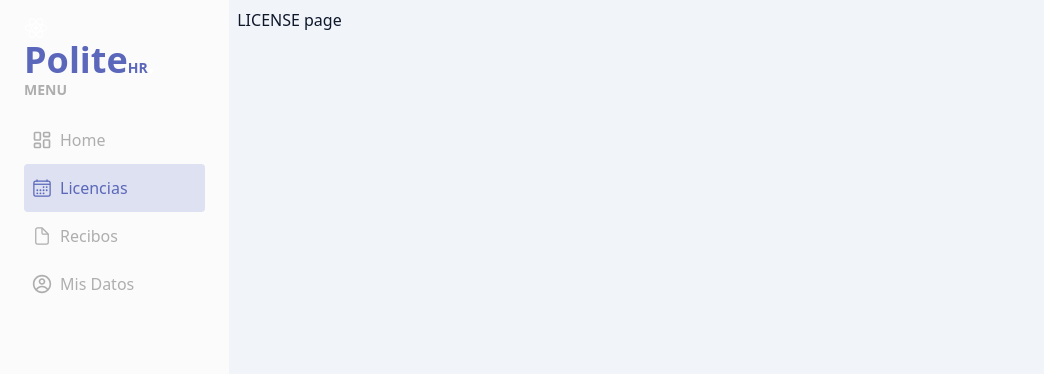
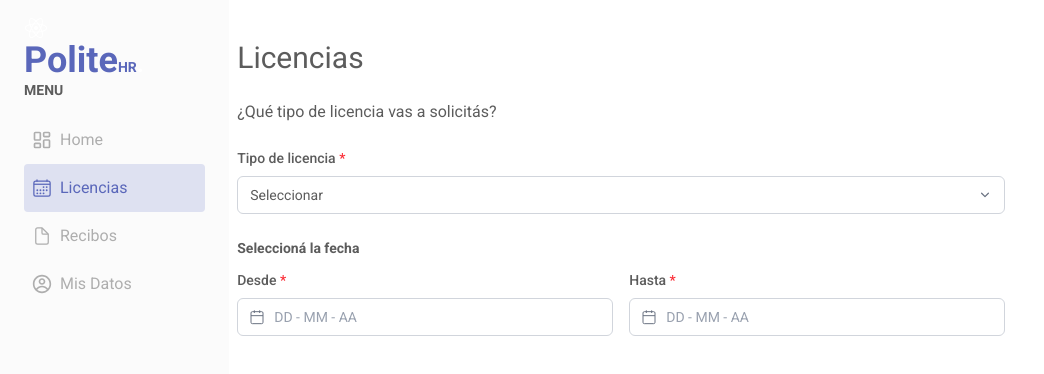
Before and after one commit to npallares/polite, a Next.js app: page /dashboard/license in a window 1280 px wide. Shown: the top 374 px of the page, without its empty margins (0-1044 px from the left). Built offline with nearby package versions, Linux system fonts and the light colour scheme.

Commit message:
feat: add licencias

```diff
--- a/src/app/components/MenuItems/MenuItems.tsx
+++ b/src/app/components/MenuItems/MenuItems.tsx
@@ -55,7 +55,7 @@ const MenuItems: React.FC = () => {
       >
         <Link
           href={path}
-          className={`w-full rounded px-2 inline-flex space-x-2 items-center hover:bg-complementary transition ease-linear duration-150 text-main-stone-900 ${
+          className={`w-full rounded px-2 inline-flex space-x-2 items-center hover:bg-complementary transition ease-linear duration-150 text-main-stone-800 ${
             isActive ? "bg-complementary text-primary" : ""
           }`}
         >
--- a/src/app/components/Sidebar/Sidebar.tsx
+++ b/src/app/components/Sidebar/Sidebar.tsx
@@ -5,7 +5,7 @@ const Sidebar = () => {
   return (
     <div
       id="menu"
-      className="bg-main-white min-h-screen z-10 text-slate-300 w-70 left-0 overflow-hideen border-amber-400"
+      className="bg-main-white min-h-screen z-10 text-slate-300 w-70 left-0 overflow-hideen border-amber-400 "
     >
       <div id="logo" className="my-4 px-6">
         <section className="text-lg md:text-2xl font-bold text-white">
--- a/src/app/dashboard/layout.tsx
+++ b/src/app/dashboard/layout.tsx
@@ -4,7 +4,7 @@ import Sidebar from "../components/Sidebar/Sidebar";
 const dashboardPage = ({ children }: { children: React.ReactNode }) => {
   return (
     <>
-      <div className="bg-slate-100 overflow-y-scroll w-screen h-full antialiased text-slate-300 selection:bg-red-600 selection:text-white">
+      <div className=" overflow-y-scroll w-screen h-full antialiased text-slate-300 selection:bg-red-600 selection:text-white">
         <div className="flex">
           <Sidebar />
           <div className="p-2 w-full text-slate-900">{children}</div>
--- a/src/app/dashboard/license/page.tsx
+++ b/src/app/dashboard/license/page.tsx
@@ -1,9 +1,106 @@
-import React from 'react'
+import React from "react";
 
 const page = () => {
   return (
-    <div>LICENSE page</div>
-  )
+    <form className="w-full max-w-3xl space-y-6 text-main-stone-900 bg-white">
+      <h1 className="text-3xl mt-8">Licencias</h1>
+      <h2>¿Qué tipo de licencia vas a solicitás?</h2>
+      {/* Tipo de licencia */}
+      <div className="space-y-2">
+        <label htmlFor="tipo" className="block text-sm font-medium">
+          Tipo de licencia <span className="text-red-500">*</span>
+        </label>
+        <div className="relative">
+          <select
+            id="tipo"
+            className="w-full appearance-none rounded-md border border-gray-300 bg-white px-3 py-2 pr-9 text-sm outline-none focus:border-gray-500"
+            defaultValue=""
+            required
+          >
+            <option value="" disabled>
+              Seleccionar
+            </option>
+            <option value="a">A</option>
+            <option value="b">B</option>
+            <option value="c">C</option>
+          </select>
+
+          {/* caret */}
+          <svg
+            className="pointer-events-none absolute right-3 top-1/2 -translate-y-1/2 h-4 w-4 text-gray-500"
+            viewBox="0 0 20 20"
+            fill="currentColor"
+          >
+            <path d="M5.23 7.21a.75.75 0 0 1 1.06.02L10 10.94l3.71-3.71a.75.75 0 1 1 1.06 1.06l-4.24 4.24a.75.75 0 0 1-1.06 0L5.21 8.29a.75.75 0 0 1 .02-1.08z" />
+          </svg>
+        </div>
+      </div>
+
+      {/* Seleccioná la fecha */}
+      <div className="space-y-3">
+        <p className="text-sm font-semibold">
+          Seleccioná la fecha
+        </p>
+
+        <div className="grid gap-4 sm:grid-cols-2">
+          {/* Desde */}
+          <div className="space-y-2">
+            <label htmlFor="desde" className="block text-sm font-medium">
+              Desde <span className="text-red-500">*</span>
+            </label>
+            <div className="relative">
+              <span className="pointer-events-none absolute left-3 top-1/2 -translate-y-1/2">
+                <CalendarIcon className="h-4 w-4 text-gray-500" />
+              </span>
+              <input
+                id="desde"
+                type="text"
+                placeholder="DD - MM - AA"
+                className="w-full rounded-md border border-gray-300 bg-white pl-9 pr-3 py-2 text-sm outline-none placeholder:text-gray-400 focus:border-gray-500"
+                required
+              />
+            </div>
+          </div>
+
+          {/* Hasta */}
+          <div className="space-y-2">
+            <label htmlFor="hasta" className="block text-sm font-medium">
+              Hasta <span className="text-red-500">*</span>
+            </label>
+            <div className="relative">
+              <span className="pointer-events-none absolute left-3 top-1/2 -translate-y-1/2">
+                <CalendarIcon className="h-4 w-4 text-gray-500" />
+              </span>
+              <input
+                id="hasta"
+                type="text"
+                placeholder="DD - MM - AA"
+                className="w-full rounded-md border border-gray-300 bg-white pl-9 pr-3 py-2 text-sm outline-none placeholder:text-gray-400 focus:border-gray-500"
+                required
+              />
+            </div>
+          </div>
+        </div>
+      </div>
+    </form>
+  );
+};
+
+function CalendarIcon(props: React.SVGProps<SVGSVGElement>) {
+  return (
+    <svg viewBox="0 0 24 24" fill="none" {...props}>
+      <rect
+        x="3"
+        y="4"
+        width="18"
+        height="18"
+        rx="2"
+        stroke="currentColor"
+        strokeWidth="1.5"
+      />
+      <path d="M8 2v4M16 2v4M3 10h18" stroke="currentColor" strokeWidth="1.5" />
+    </svg>
+  );
 }
 
-export default page
+export default page;
--- a/src/app/dashboard/page.tsx
+++ b/src/app/dashboard/page.tsx
@@ -1,5 +1,5 @@
 import { redirect } from "next/navigation";
 
 export default function DashboardPage() {
-  redirect("/dashboard/main");
+  redirect("/dashboard/license");
 }
--- a/src/app/globals.css
+++ b/src/app/globals.css
@@ -6,7 +6,9 @@
   --color-complementary: #DEE1F1;
   --color-main-white: #FBFBFB;
 
-  --color-main-stone-900:#AEAEAE;
+  --color-main-stone-900:#5C5C5C;
+  ;
+  --color-main-stone-800:#AEAEAE;
 
   --color-brand-900: #21dbaa;
   --color-brand-800: #28fcc5;
--- a/src/app/layout.tsx
+++ b/src/app/layout.tsx
@@ -5,9 +5,11 @@ import { Roboto } from "next/font/google";
 // Importa con los pesos y subsets que necesites
 const roboto = Roboto({
   subsets: ["latin"],
-  weight: ["400", "700"], // puedes agregar más
-  variable: "--font-roboto", // opcional, para usar como variable CSS
+  weight: ["400", "500", "700"],
+  variable: "--font-roboto",
+  display: "swap",
 });
+
 
 export const metadata = {
   title: "Mi App",
@@ -20,7 +22,7 @@ export default function RootLayout({
   children: React.ReactNode;
 }) {
   return (
-    <html lang="es" className={roboto.variable}>
+    <html lang="es" className={roboto.className}>
       <body>{children}</body>
     </html>
   );
--- a/src/app/login/main/page.tsx
+++ b/src/app/login/main/page.tsx
@@ -10,7 +10,7 @@ const mainPage = () => {
         <div className="flex justify-center items-center w-full h-15 hover:bg-complementary p-6 cursor-pointer">
           <Link
             className="flex flex-1 items-center mr-2"
-            href="/dashboard/main"
+            href="/dashboard/license"
           >
             <IoIosLogIn className="mr-2" />
             <span>Licencias</span>
@@ -19,7 +19,7 @@ const mainPage = () => {
         <div className="flex justify-center items-center w-full h-15 hover:bg-complementary p-6 cursor-pointer">
           <Link
             className="flex flex-1 items-center mr-2"
-            href="/dashboard/main"
+            href="/dashboard/license"
           >
             <AiOutlineLogin className="mr-2" />
             <span>Colaboradores</span>
```
